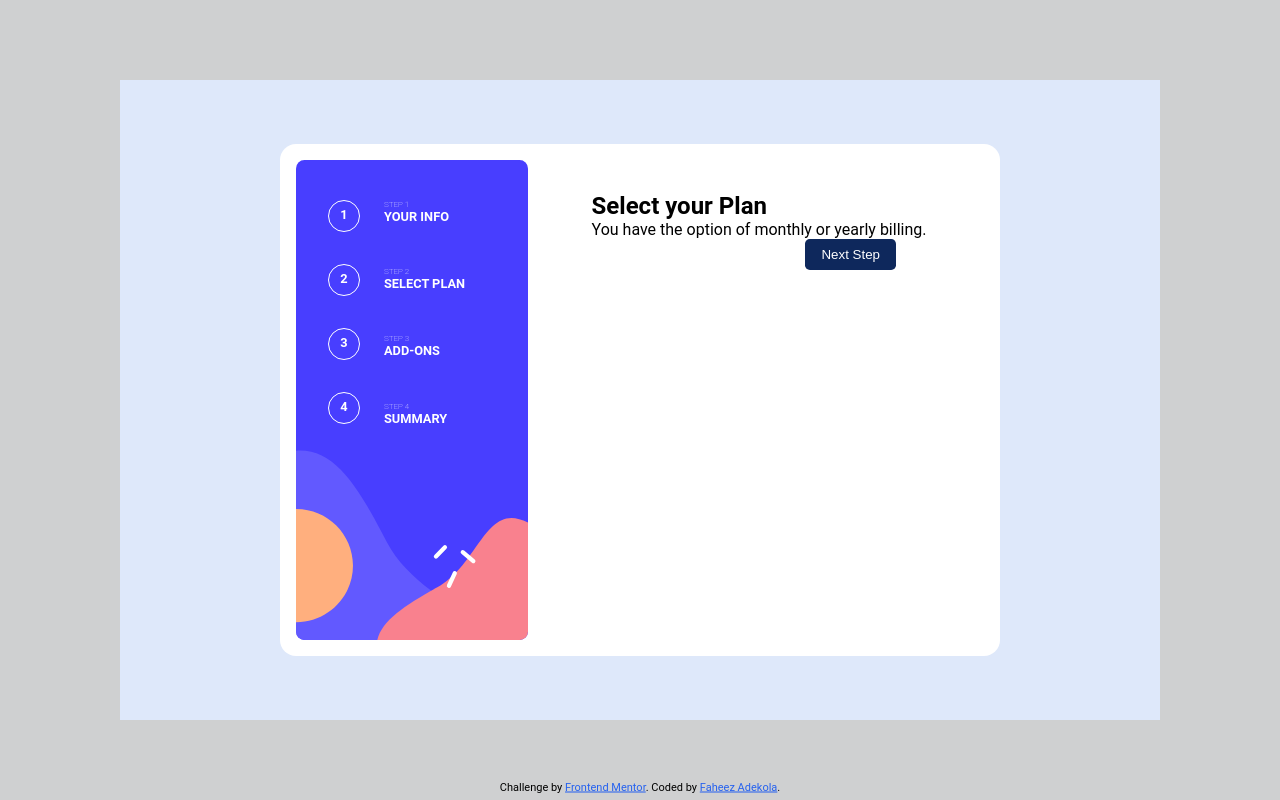
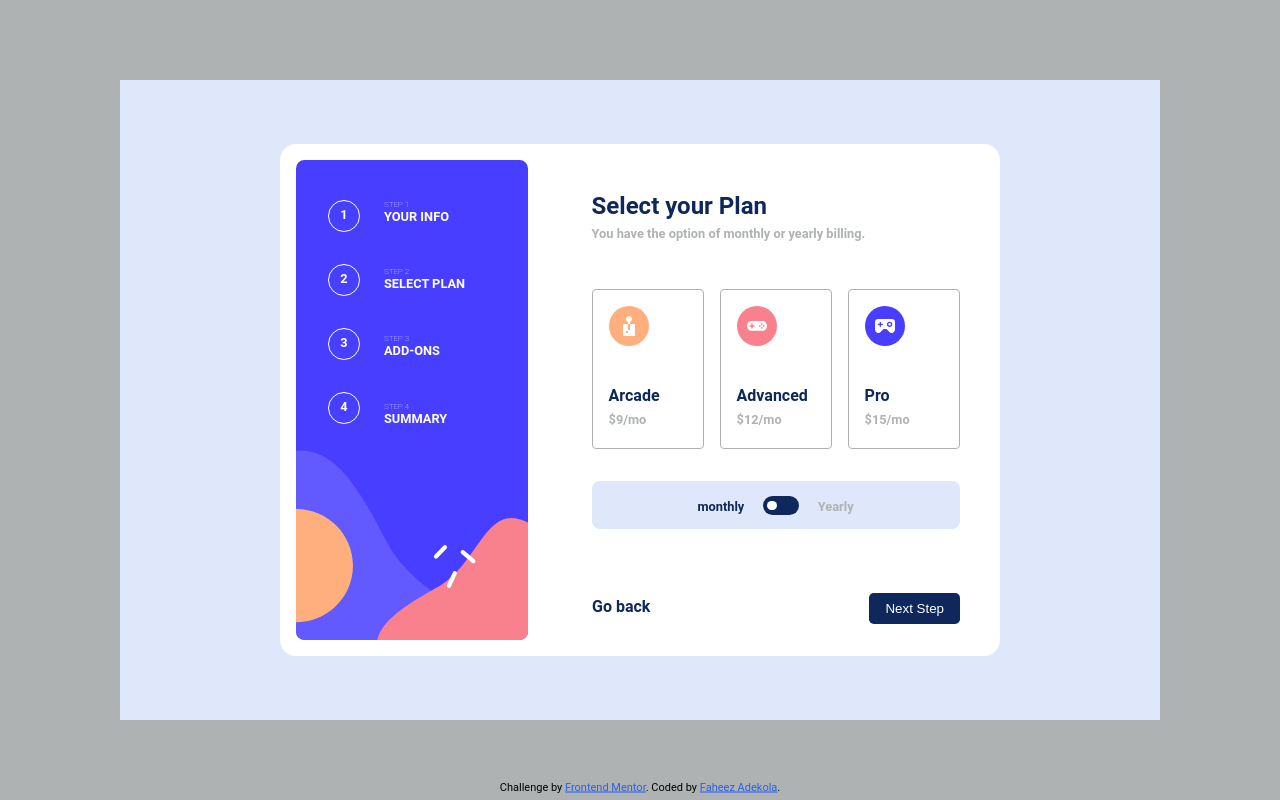
Before and after one commit to Kolahub/multi-step-form-main, a website: page index.html in a window 1280 px wide. Drawn offline with Linux system fonts and the light colour scheme.

Commit message:
step 2 section

```diff
--- a/index.html
+++ b/index.html
@@ -36,7 +36,7 @@
 
         <div class="aside">
           <div class="aside__step--one hidden">
-            <h2 class="aside__step--one__heading">Personal info</h2>
+            <h2 class="heading_sec aside__step--one__heading">Personal info</h2>
           <p> Please provide your name, email address, and phone number.</p>
 
           <form action="#" class="aside__step--one__form">
@@ -59,13 +59,47 @@
           </div>
 
           <div class="aside__step--two">
-            <h2 class="aside__step--two__heading">Select your Plan</h2>
+            <h2 class="heading_sec aside__step--two__heading">Select your Plan</h2>
           <p> You have the option of monthly or yearly billing.</p>
 
+          <div class="grid__plan">
+            <div class="aside__step--two__arcade aside__step--two__con arcade">
+              <img src="images/icon-arcade.svg" alt="arcade" class="aside__step--two__pic arcade__pic">
+              <h3 class="heading__ter">Arcade</h3>
+              <p class="price">$9/mo</p>
+            </div>
 
+            <div class="aside__step--two__advanced aside__step--two__con advanced">
+              <img src="images/icon-advanced.svg" alt="arcade" class="aside__step--two__pic arcade__pic">
+              <h3 class="heading__ter">Advanced</h3>
+              <p class="price">$12/mo</p>
+            </div>
 
-          <div class="aside__step--one__nextBox">
-            <button class="aside__step--one__next">Next Step</button>
+            <div class="aside__step--two__pro aside__step--two__con pro">
+              <img src="images/icon-pro.svg" alt="arcade" class="aside__step--two__pic arcade__pic">
+              <h3 class="heading__ter">Pro</h3>
+              <p class="price">$15/mo</p>
+            </div>
+          </div>
+
+          <div class="toggle">
+            <p class="toggle__text">
+              <span class="toggle__text--monthly">monthly</span>
+              <label class="toggle__text--switch">
+                <input type="checkbox">
+                <span class="toggle__text--slider"></span>
+              </label>
+              <span class="toggle__text--yearly">Yearly</span>
+
+            </p>
+          </div>
+
+          <div class="aside__step--two__backBox">
+            <a href="#" class="aside__step--two__back">Go back</a>
+          </div>
+
+          <div class="aside__step--two__nextBox">
+            <button class="aside__step--two__next">Next Step</button>
           </div>
           </div>
         </div>
--- a/sass/abstracts/_variable.scss
+++ b/sass/abstracts/_variable.scss
@@ -1,7 +1,7 @@
 $color-white: #ffffff;
 
 $color-grey: #b5b0b0;
-$color-grey-light: #cfd0d1;
+$color-grey-light: #afb2b3;
 $color-grey-dark: #767676;
 
 $color-blue: #2f6de8;
--- a/sass/base/_typography.scss
+++ b/sass/base/_typography.scss
@@ -0,0 +1,15 @@
+p {
+    margin-top: .4rem;
+    color: $color-grey-light;
+    font-size: .8rem;
+    font-weight: 600;
+}
+
+.heading_sec {
+    color: $color-blue-dark;
+}
+
+.heading__ter {
+    color: $color-blue-dark;
+    font-size: 1rem;
+}
--- /dev/null
+++ b/sass/components/_toggle.scss
@@ -0,0 +1,80 @@
+.toggle {
+  width: 100%;
+  height: 3rem;
+  background-color: $color-blue-light;
+  margin-top: 2rem;
+  border-radius: 0.5rem;
+  text-align: center;
+  display: flex;
+  align-items: center;
+  justify-content: center;
+
+
+  &__text {
+
+    &--monthly {
+        font-size: .8rem;
+        color: $color-blue-dark;
+        margin-right: 1rem;
+    }
+    &--yearly {
+        font-size: .8rem;
+        color: $color-grey-light;
+        margin-left: 1rem;
+    }
+
+    &--switch {
+      position: relative;
+      display: inline-block;
+      width: 2.2rem;
+      height: 1.2rem;
+      top: -.2rem;
+
+      & input {
+        opacity: 0;
+        width: 0;
+        height: 0;
+      }
+    }
+
+    &--slider {
+      position: absolute;
+      cursor: pointer;
+      top: 0;
+      left: 0;
+      right: 0;
+      bottom: 0;
+      background-color: $color-blue-dark;
+      border-radius: 3.4rem;
+      -webkit-transition: 0.4s;
+      transition: 0.4s;
+
+      &::before {
+        position: absolute;
+        content: "";
+        height: 0.6rem;
+        width: 0.6rem;
+        left: 4px;
+        bottom: 4.5px;
+        border-radius: 50%;
+        background-color: $color-white;
+        -webkit-transition: 0.4s;
+        transition: 0.4s;
+      }
+    }
+
+    input:checked + &--slider {
+        background-color: $color-blue-dark;
+    }
+
+    input:focus + &--slider {
+      box-shadow: 0 0 1px $color-blue-dark;
+    }
+
+    input:checked + &--slider:before {
+      -webkit-transform: translateX(1.1rem);
+      -ms-transform: translateX(1.1rem);
+      transform: translateX(1.1rem);
+    }
+  }
+}
--- a/sass/layouts/_aside.scss
+++ b/sass/layouts/_aside.scss
@@ -2,17 +2,6 @@
     margin-top: 2rem;
     // margin-right: 2rem;
     &__step--one {
-
-        &__heading {
-            color: $color-blue-dark;
-        }
-
-        p {
-            margin-top: .4rem;
-            color: $color-grey-light;
-            font-size: .65rem;
-            font-weight: 600;
-        }
 
         &__form {
             margin-top: 2rem;
@@ -65,7 +54,64 @@
             background-color: $color-blue-dark;
             cursor: pointer;
         }
-}
+    }
+
+    &__step--two {
+
+        &__con {
+            display: flex;
+            flex-direction: column;
+            padding: 1rem;
+            width: 7rem;
+            height: 10rem;
+            border-radius: 4px;
+            border: 1.5px solid $color-grey-light;
+            cursor: pointer;
+
+            &:hover {
+                border: 1.55px solid $color-blue;
+                transform: translateY(-6px) scale(1.1);
+            }
+        }
+
+        &__pic {
+            width: 2.5rem;
+            height: 2.5rem;
+            margin-bottom: 2.5rem;
+        }
+
+
+        &__backBox {
+            position: absolute;
+            left: 18.5rem;
+            bottom: 2.5rem;
+        }
+
+        &__back {
+            border: none;
+            padding: .5rem 1rem;
+            border-radius: .3rem;
+            color: $color-blue-dark;
+            text-decoration: none;
+            font-weight: 700;
+            cursor: pointer;
+        }
+
+        &__nextBox {
+            position: absolute;
+            right: 2.5rem;
+            bottom: 2rem;
+        }
+
+        &__next {
+            border: none;
+            padding: .5rem 1rem;
+            border-radius: .3rem;
+            color: $color-white;
+            background-color: $color-blue-dark;
+            cursor: pointer;
+        }
+    }
 }
 
 .hidden {
--- /dev/null
+++ b/sass/layouts/_grids.scss
@@ -0,0 +1,6 @@
+.grid__plan {
+    display: grid;
+    grid-template-columns: 1fr 1fr 1fr;
+    column-gap: 1rem;
+    margin-top: 3rem;
+}
--- a/sass/main.scss
+++ b/sass/main.scss
@@ -4,8 +4,11 @@
 @import 'base/base';
 @import 'base/typography';
 
+@import 'components/toggle';
+
 @import "layouts/footer";
+@import "layouts/aside";
+@import "layouts/grids";
 @import "layouts/sidebar";
-@import "layouts/aside";
 
 @import 'pages/home';
```
Also changed, not shown: style.css.
